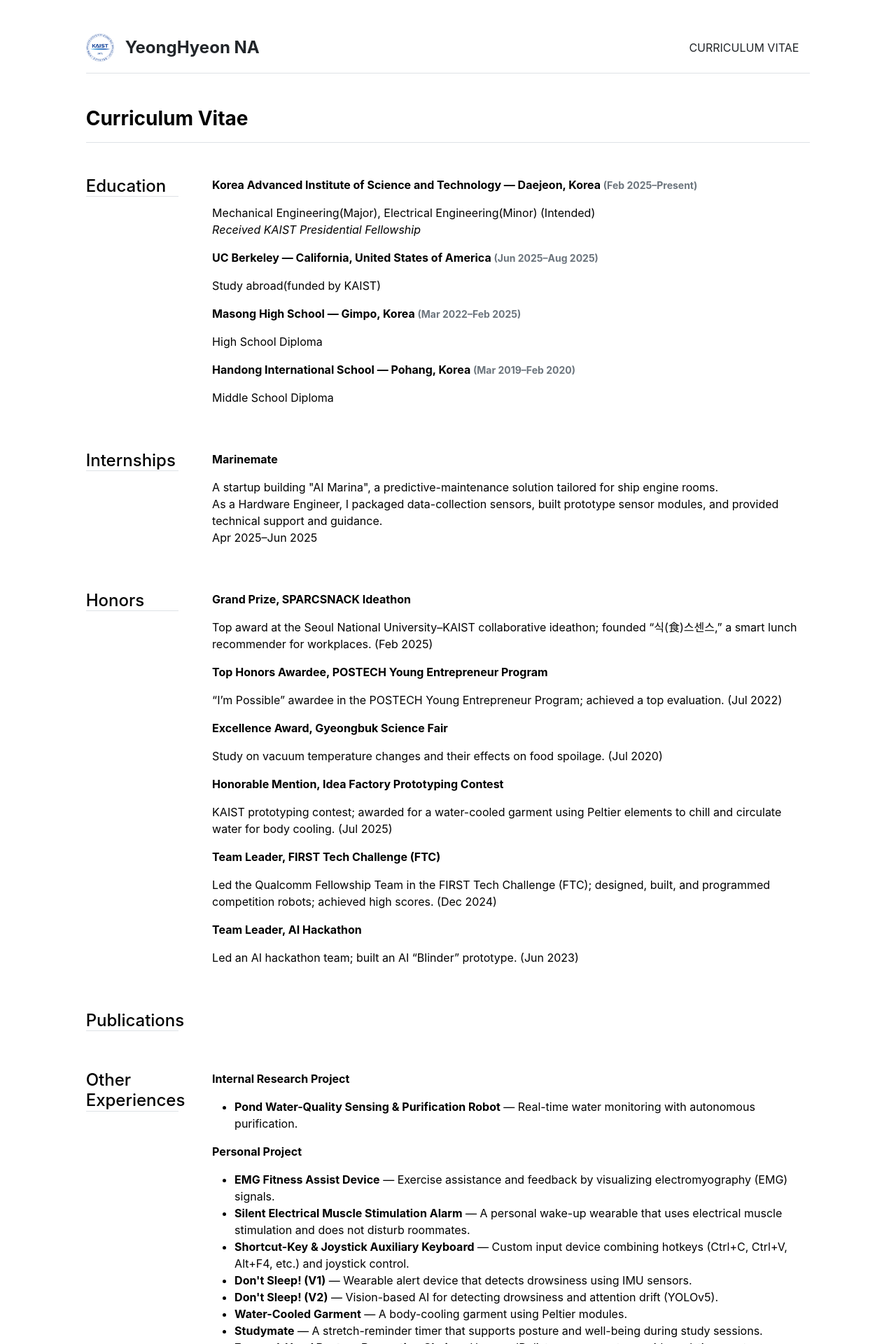
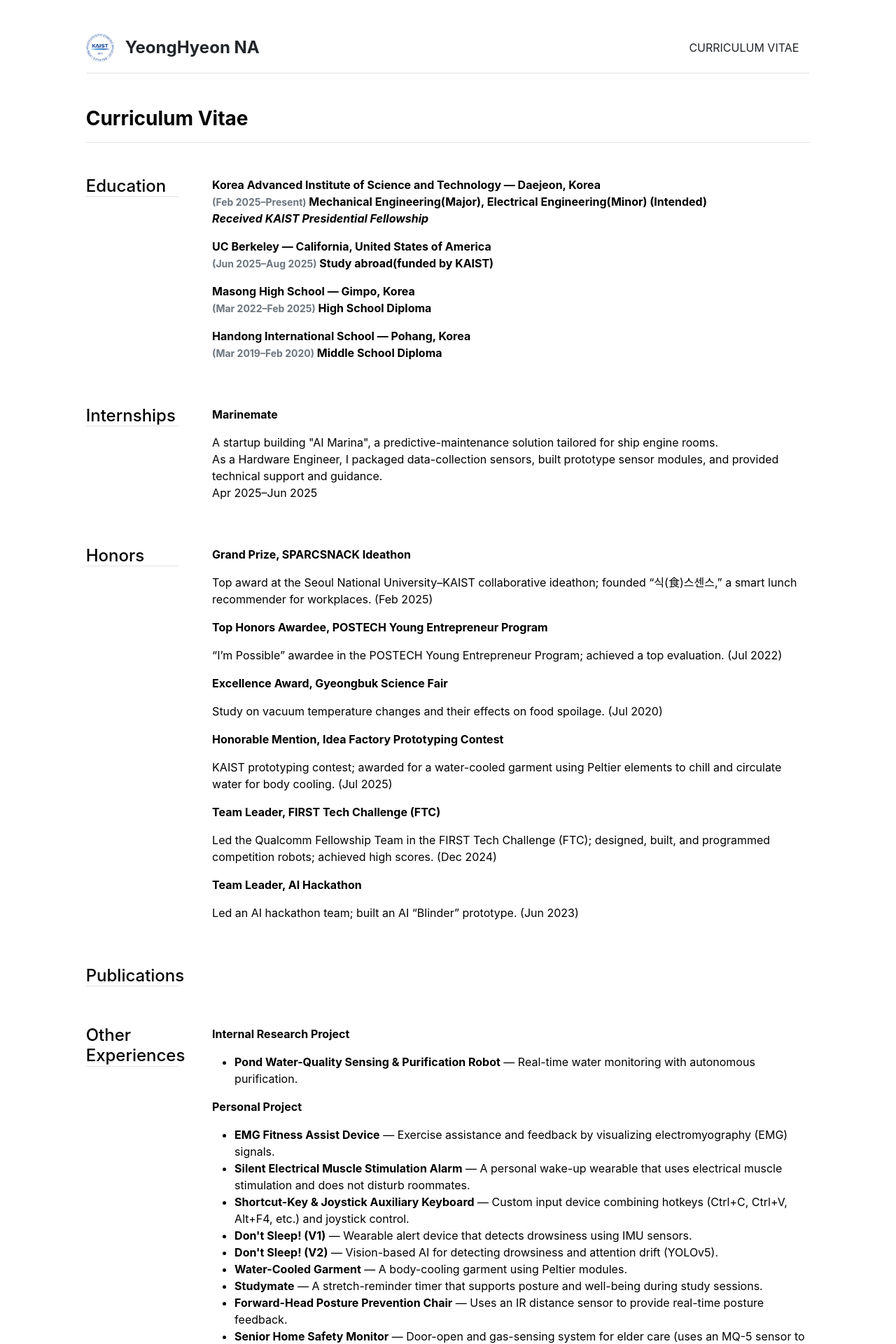
Before and after one commit to ynghyn-na/ynghyn-na.github.io, a Jekyll site: the page built from cv.md, in a window 1280 px wide. Shown: the top 1920 px of the page at 70% size. Built offline with Jekyll 4.4.1, drawn with Linux system fonts in a browser that asks for light colours.

Commit message:
Update cv.html

```diff
--- a/_layouts/cv.html
+++ b/_layouts/cv.html
@@ -16,10 +16,9 @@ layout: default
       </div>
       <div class="col-md-10">
         {% for section in site.data.cv.education %}
-          <p class="fw-bold">{{ section.title }}
+          <p class="fw-bold">{{ section.title }}</br>
           <small class="text-muted">{{ section.duration }}</small>
-          </p>
-          <p>{{ section.description }}</p>
+          {{ section.description }}</p>
         {% endfor %}
       </div>
     </div>
```
